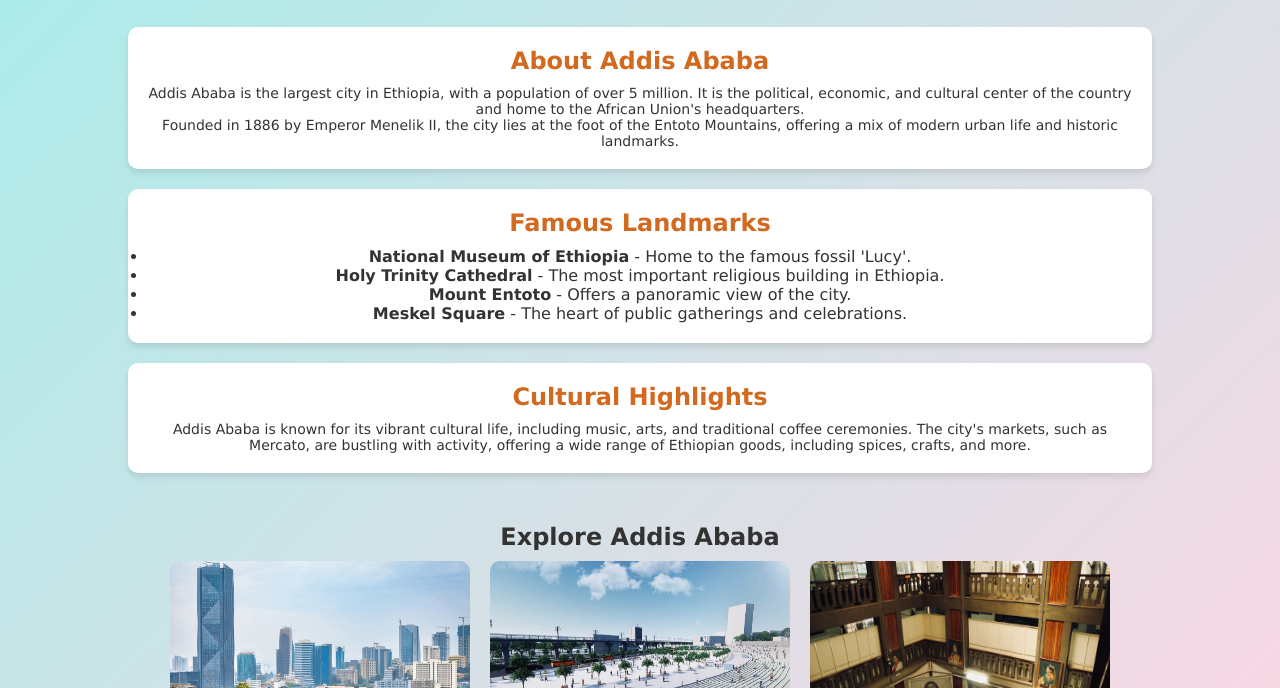
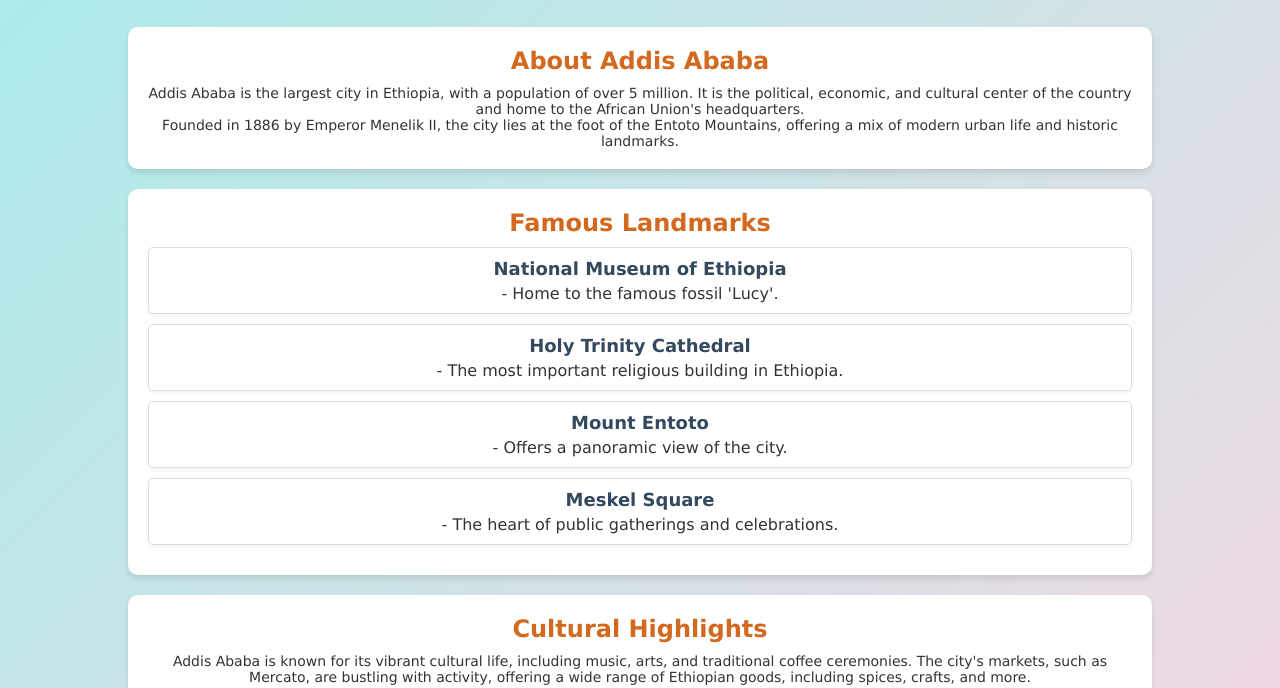
Before and after one commit to Birhan-lab/home-town-page, a plain HTML site: page index.html in a window 1280 px wide. Shown: the part 112-800 px from the top of the page. Drawn offline with Linux system fonts and the light colour scheme.

Commit message:
Update index.html

```diff
--- a/index.html
+++ b/index.html
@@ -18,12 +18,12 @@
 
         <div class="info-box">
             <h2>Famous Landmarks</h2>
-            <ul>
-                <li><strong>National Museum of Ethiopia</strong> - Home to the famous fossil 'Lucy'.</li>
-                <li><strong>Holy Trinity Cathedral</strong> - The most important religious building in Ethiopia.</li>
-                <li><strong>Mount Entoto</strong> - Offers a panoramic view of the city.</li>
-                <li><strong>Meskel Square</strong> - The heart of public gatherings and celebrations.</li>
-            </ul>
+            <ul class="landmark-list">
+        <li><strong>National Museum of Ethiopia</strong> - Home to the famous fossil 'Lucy'.</li>
+        <li><strong>Holy Trinity Cathedral</strong> - The most important religious building in Ethiopia.</li>
+        <li><strong>Mount Entoto</strong> - Offers a panoramic view of the city.</li>
+        <li><strong>Meskel Square</strong> - The heart of public gatherings and celebrations.</li>
+    </ul>
         </div>
 
         <div class="info-box">
```
